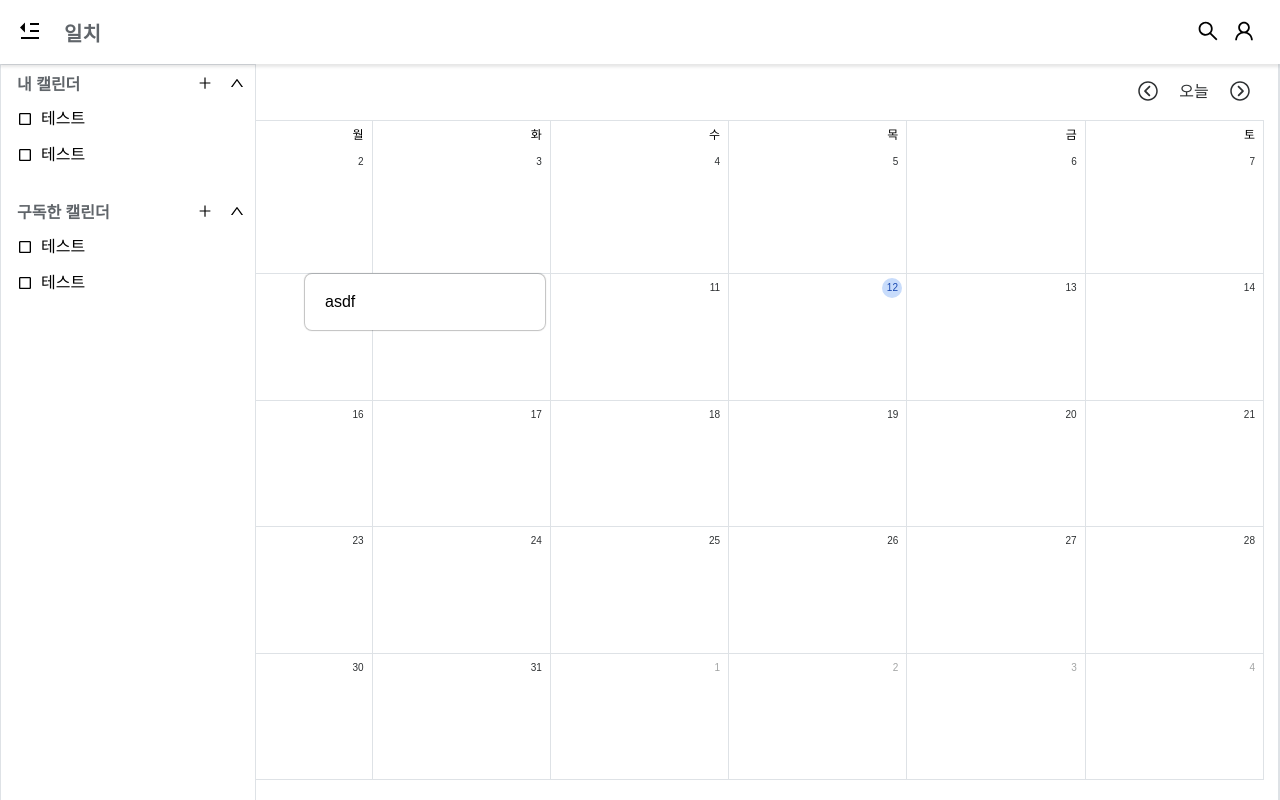
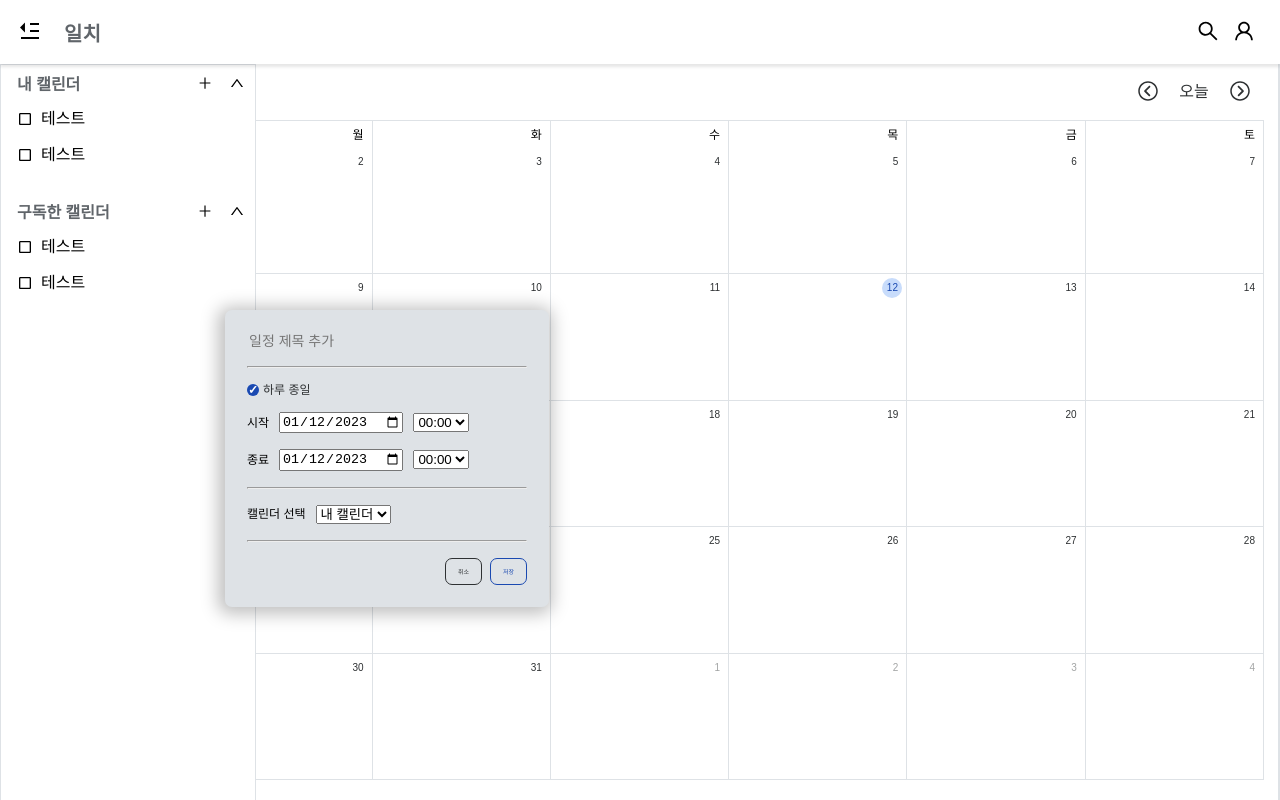
Before and after one commit to aksmf1442/schedule-management-project, a React (Create React App) app in the folder frontend/: page / in a window 1280 px wide. Both pictures are taken after a click on the button "10". Built offline with nearby package versions, Linux system fonts and the light colour scheme.

Commit message:
[#20] feat: 일정 추가 모달에 CSS적용

```diff
--- a/frontend/src/components/calendar/CalendarCell.jsx
+++ b/frontend/src/components/calendar/CalendarCell.jsx
@@ -5,6 +5,7 @@ import { isSameMonth, isSameDay, getDay } from 'date-fns';
 import ModalPortal from '../common/ModalPortal';
 import Button from '../common/Button';
 import useToggle from '../../hooks/useToggle';
+import ScheduleAdder from '../schedule/ScheduleAdder';
 
 const CalendarCell = styled.div`
 	position: relative;
@@ -15,7 +16,7 @@ const CalendarCell = styled.div`
 	border-left: ${({ day, theme }) => day === 0 && `1px solid ${theme.colors.GRAY}`};
 
 	&:hover {
-		background: ${({ theme }) => theme.colors.GRAY};
+		background: ${({ theme }) => theme.colors.WHITE};
 		cursor: pointer;
 	}
 `;
@@ -46,23 +47,6 @@ const CalendarCellText = styled.span`
 	line-height: 3rem;
 `;
 
-const Balloon = styled.div`
-	justify-content: space-around;
-	gap: 5rem;
-	position: fixed;
-	top: ${({ currentTop }) => currentTop + 64}px;
-	left: ${({ currentLeft, isSideBarOpen }) => currentLeft + (isSideBarOpen ? 256 : 0) - 250}px;
-
-	width: 60rem;
-	padding: 5rem;
-	box-shadow: 0 0 1px 1px rgba(0, 0, 0, 0.25);
-	border-radius: 7px;
-
-	background: white;
-
-	font-size: 4rem;
-`;
-
 function DateCell({ day, currentDate, originDate, formattedDate, isSideBarOpen }) {
 	const { isOpen: isProfileModalOpen, toggleClick: toggleProfileModalOpen } = useToggle();
 
@@ -83,18 +67,14 @@ function DateCell({ day, currentDate, originDate, formattedDate, isSideBarOpen }
 					{formattedDate}
 				</CalendarCellText>
 			</CalendarCell>
-			<ModalPortal
-				isOpen={isProfileModalOpen}
-				closeModal={toggleProfileModalOpen}
-				dimmerBackground={'transparent'}
-			>
-				<Balloon
+			<ModalPortal isOpen={isProfileModalOpen} closeModal={toggleProfileModalOpen}>
+				<ScheduleAdder
 					currentTop={currentRef?.current?.offsetTop}
 					currentLeft={currentRef?.current?.offsetLeft}
 					isSideBarOpen={isSideBarOpen}
 				>
 					asdf
-				</Balloon>
+				</ScheduleAdder>
 			</ModalPortal>
 		</Button>
 	);
--- a/frontend/src/components/common/ModalPortal.jsx
+++ b/frontend/src/components/common/ModalPortal.jsx
@@ -8,7 +8,7 @@ const ModalPortalContainer = styled.div`
 	justify-content: center;
 	align-items: center;
 
-	position: relative;
+	position: absolute;
 	top: 0;
 	left: 0;
 	z-index: 30;
@@ -16,15 +16,10 @@ const ModalPortalContainer = styled.div`
 	width: 100%;
 	height: 100%;
 
-	background: ${({ isOpen, dimmerBackground, theme }) =>
-		dimmerBackground !== undefined
-			? dimmerBackground
-			: isOpen
-			? `${theme.colors.BLACK}bb`
-			: 'transparent'};
+	background: ${({ isOpen, theme }) => isOpen && 'transparent'};
 `;
 
-function ModalPortal({ isOpen, closeModal, children, dimmerBackground }) {
+function ModalPortal({ isOpen, closeModal, children }) {
 	const modalElement = document.getElementById('modal');
 
 	if (!(modalElement instanceof HTMLElement)) {
@@ -32,7 +27,7 @@ function ModalPortal({ isOpen, closeModal, children, dimmerBackground }) {
 	}
 
 	const handleClickDimmer = e => {
-		if (e.target !== e.currentTarget) {
+		if (e.target === e.currentTarget) {
 			return;
 		}
 
@@ -40,11 +35,7 @@ function ModalPortal({ isOpen, closeModal, children, dimmerBackground }) {
 	};
 
 	const element = isOpen && (
-		<ModalPortalContainer
-			isOpen={isOpen}
-			dimmerBackground={dimmerBackground}
-			onClick={handleClickDimmer}
-		>
+		<ModalPortalContainer isOpen={isOpen} onClick={handleClickDimmer}>
 			{children}
 		</ModalPortalContainer>
 	);
--- /dev/null
+++ b/frontend/src/components/schedule/ScheduleAdder.jsx
@@ -0,0 +1,288 @@
+import React from 'react';
+import { useState } from 'react';
+import styled, { css } from 'styled-components';
+import Button from '../common/Button';
+
+const ScheduleAdderContainer = styled.div`
+	justify-content: space-around;
+	gap: 2rem;
+	position: fixed;
+	top: ${({ currentTop }) => currentTop + 100}px;
+	left: ${({ currentLeft, isSideBarOpen }) => currentLeft + (isSideBarOpen ? 256 : 0) - 330}px;
+
+	width: 81rem;
+	padding: 5.5rem;
+	border-radius: 7px;
+
+	background: ${({ theme }) => theme.colors.GRAY};
+	box-shadow: -2px 2px 17px 5px rgba(0, 0, 0, 0.25);
+`;
+
+const ScheduleAdderForm = styled.form`
+	display: flex;
+	flex-direction: column;
+	justify-content: center;
+	align-items: center;
+
+	gap: 4rem;
+
+	height: 100%;
+`;
+
+const InputContainer = styled.div`
+	display: flex;
+	flex-direction: column;
+	justify-content: center;
+	align-items: flex-start;
+
+	position: relative;
+
+	gap: 2.5rem;
+
+	width: 100%;
+	height: auto;
+
+	font-size: 3.5rem;
+`;
+
+const ScheduleInput = styled.input`
+	width: 100%;
+	background: inherit;
+	border: 0;
+
+	font-family: inherit;
+	font-size: inherit;
+
+	&:focus {
+		outline: none;
+		box-shadow: 0px 0px 2px inherit;
+	}
+`;
+
+const DateTimeContainer = styled.div`
+	display: flex;
+	flex-direction: column;
+	justify-content: center;
+	align-items: flex-start;
+	width: 100%;
+	gap: 4rem;
+`;
+
+const DateTime = styled.div`
+	display: flex;
+	flex-direction: row;
+	justify-content: flex-start;
+	align-items: center;
+
+	position: relative;
+	gap: 2.5rem;
+
+	width: 100%;
+`;
+
+const CheckBox = styled.div`
+	display: flex;
+	flex-direction: row;
+	justify-content: center;
+	align-items: center;
+
+	gap: 1rem;
+
+	font-size: 3rem;
+	color: ${({ theme }) => theme.colors.BLACK};
+
+	input + label {
+		position: relative;
+
+		width: 3rem;
+		height: 3rem;
+		border: 1px solid ${({ theme }) => theme.colors.LIGHT_BLUE};
+		border-radius: 7px;
+
+		&:hover {
+			cursor: pointer;
+		}
+	}
+
+	input:checked + label::after {
+		content: '✓';
+
+		position: absolute;
+		top: -1px;
+		left: -1px;
+
+		width: 3rem;
+		height: 3rem;
+		border-radius: 7px;
+
+		background: ${({ theme }) => theme.colors.BLUE};
+
+		font-weight: 600;
+		color: white;
+		text-align: center;
+	}
+
+	input {
+		display: none;
+	}
+`;
+
+const SelectBox = styled.div`
+	display: flex;
+	flex-direction: row;
+	justify-content: flex-start;
+	align-items: center;
+	gap: 2.5rem;
+
+	width: 100%;
+`;
+
+const cancelButton = css`
+	padding: 2rem 3rem;
+	box-sizing: border-box;
+	border: 1px solid ${({ theme }) => theme.colors.BLACK};
+	border-radius: 7px;
+	box-shadow: 0 2px 2px ${({ theme }) => theme.colors.GRAY};
+
+	font-size: 1.5rem;
+	color: ${({ theme }) => theme.colors.BLACK};
+`;
+
+const saveButton = css`
+	padding: 2rem 3rem;
+	box-sizing: border-box;
+	border-radius: 7px;
+	border: 1px solid ${({ theme }) => theme.colors.BLUE};
+
+	font-size: 1.5rem;
+	color: ${({ theme }) => theme.colors.BLUE};
+`;
+
+const FormControlButtons = styled.div`
+	display: flex;
+	flex-direction: row;
+	justify-content: flex-end;
+	align-items: center;
+
+	gap: 2rem;
+	width: 100%;
+`;
+
+function ScheduleAdder({ currentTop, currentLeft, isSideBarOpen }) {
+	const [isAllDay, setAllDay] = useState(true);
+
+	const handleClickAllDayButton = () => {
+		setAllDay(prev => !prev);
+	};
+
+	return (
+		<ScheduleAdderContainer
+			currentTop={currentTop}
+			currentLeft={currentLeft}
+			isSideBarOpen={isSideBarOpen}
+		>
+			<ScheduleAdderForm>
+				<InputContainer>
+					<ScheduleInput placeholder="일정 제목 추가" autoFocus />
+				</InputContainer>
+				<hr width="100%" />
+				<DateTimeContainer>
+					<CheckBox>
+						<input
+							type="checkbox"
+							id="allDay"
+							checked={isAllDay}
+							onClick={handleClickAllDayButton}
+							readOnly
+						/>
+						<label htmlFor="allDay" />
+						<label htmlFor="allDay">하루 종일</label>
+					</CheckBox>
+					<DateTime>
+						시작
+						<input type="date" value="2023-01-12"></input>
+						<select>
+							<option value="00">00:00</option>
+							<option value="01">01:00</option>
+							<option value="02">02:00</option>
+							<option value="03">03:00</option>
+							<option value="04">04:00</option>
+							<option value="05">05:00</option>
+							<option value="06">06:00</option>
+							<option value="07">07:00</option>
+							<option value="08">08:00</option>
+							<option value="09">09:00</option>
+							<option value="10">10:00</option>
+							<option value="11">11:00</option>
+							<option value="12">12:00</option>
+							<option value="13">13:00</option>
+							<option value="14">14:00</option>
+							<option value="15">15:00</option>
+							<option value="16">16:00</option>
+							<option value="17">17:00</option>
+							<option value="18">18:00</option>
+							<option value="19">19:00</option>
+							<option value="20">20:00</option>
+							<option value="21">21:00</option>
+							<option value="22">22:00</option>
+							<option value="23">23:00</option>
+						</select>
+					</DateTime>
+					<DateTime>
+						종료
+						<input type="date" value="2023-01-12"></input>
+						<select>
+							<option value="00">00:00</option>
+							<option value="01">01:00</option>
+							<option value="02">02:00</option>
+							<option value="03">03:00</option>
+							<option value="04">04:00</option>
+							<option value="05">05:00</option>
+							<option value="06">06:00</option>
+							<option value="07">07:00</option>
+							<option value="08">08:00</option>
+							<option value="09">09:00</option>
+							<option value="10">10:00</option>
+							<option value="11">11:00</option>
+							<option value="12">12:00</option>
+							<option value="13">13:00</option>
+							<option value="14">14:00</option>
+							<option value="15">15:00</option>
+							<option value="16">16:00</option>
+							<option value="17">17:00</option>
+							<option value="18">18:00</option>
+							<option value="19">19:00</option>
+							<option value="20">20:00</option>
+							<option value="21">21:00</option>
+							<option value="22">22:00</option>
+							<option value="23">23:00</option>
+						</select>
+					</DateTime>
+				</DateTimeContainer>
+
+				<hr width="100%" />
+				<SelectBox>
+					캘린더 선택
+					<select>
+						<option key="내 캘린더" value="내 캘린더">
+							내 캘린더
+						</option>
+						<option key="캘린더 1" value="캘린더 1">
+							캘린더 1
+						</option>
+						<option key="캘린더 2" value="캘린더 2">
+							캘린더 2
+						</option>
+					</select>
+				</SelectBox>
+				<hr width="100%" />
+				<FormControlButtons>
+					<Button css={cancelButton}>취소</Button>
+					<Button css={saveButton}>저장</Button>
+				</FormControlButtons>
+			</ScheduleAdderForm>
+		</ScheduleAdderContainer>
+	);
+}
+
+export default ScheduleAdder;
```
